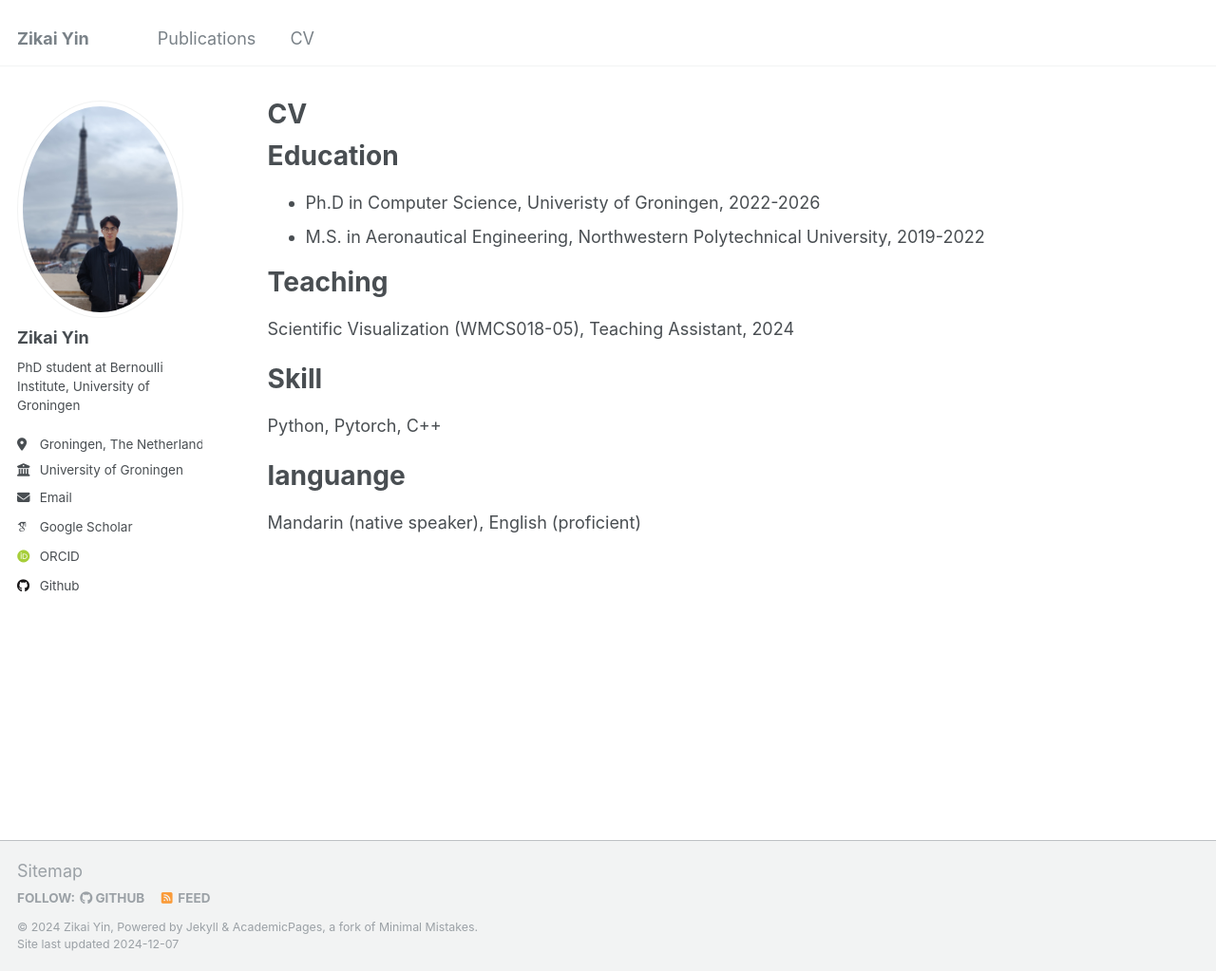
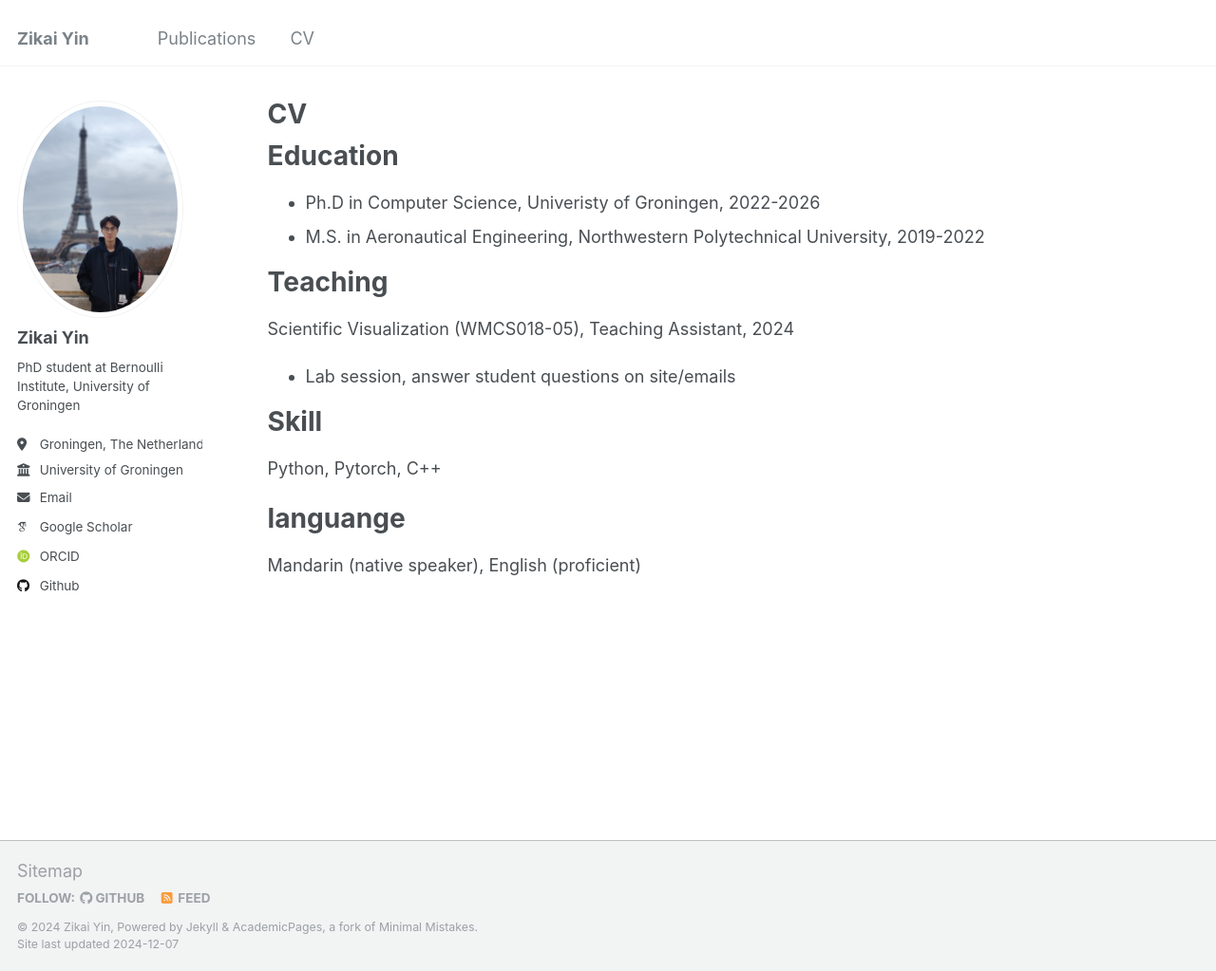
Before and after one commit to andrewsilver1997/andrewsilver1997.github.io, a Jekyll site: the page built from _pages/cv.md, in a window 1280 px wide and 1023 px high. Shown: the whole window at 95% size. Built offline with Jekyll 4.4.1, drawn with Linux system fonts in a browser that asks for light colours; some web fonts are replaced.

Commit message:
19-11-2024

```diff
--- a/_pages/cv.md
+++ b/_pages/cv.md
@@ -17,6 +17,7 @@ Education
 Teaching
 ======
 Scientific Visualization (WMCS018-05), Teaching Assistant, 2024
+* Lab session, answer student questions on site/emails
 
 Skill
 ======
```
